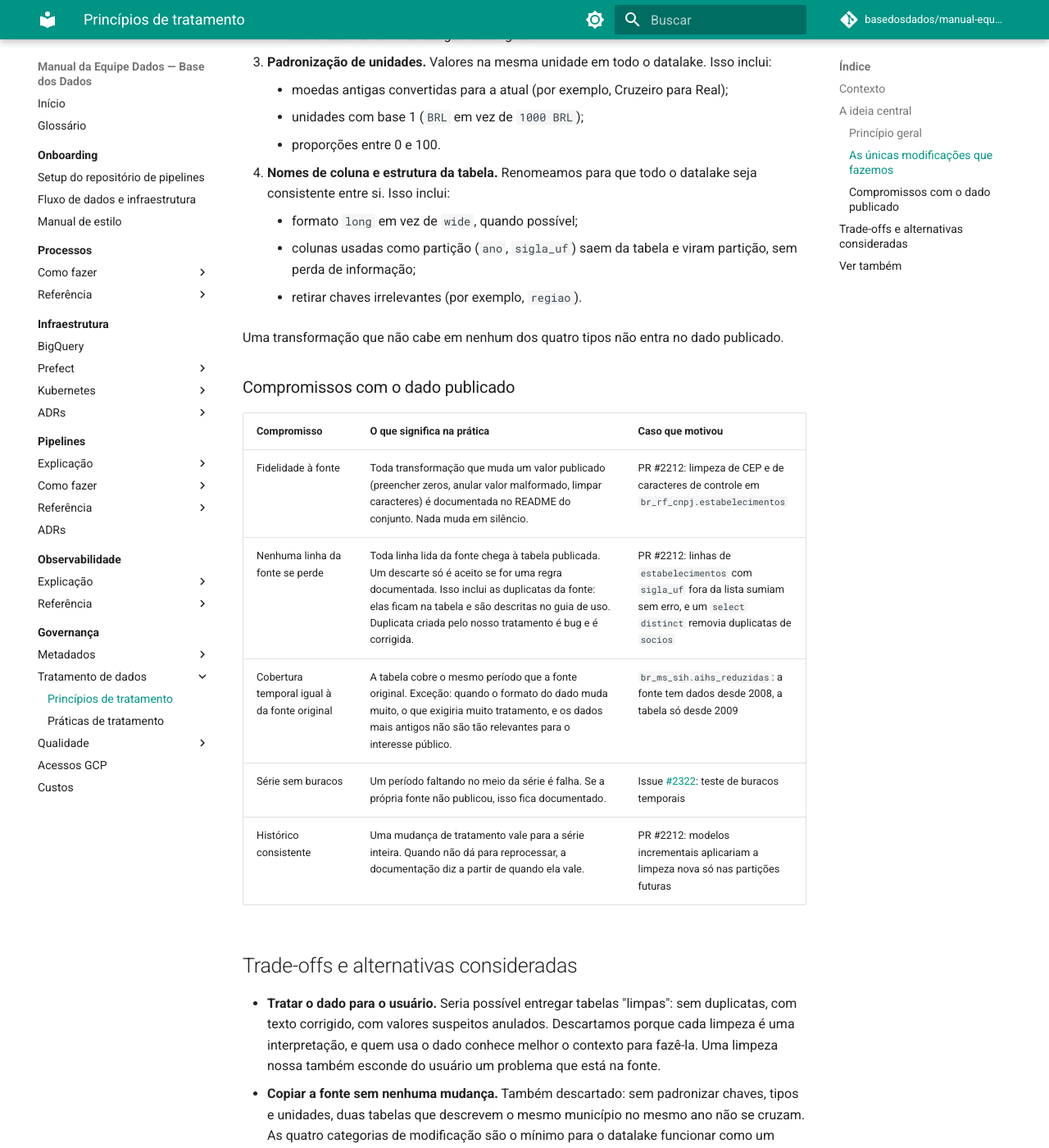
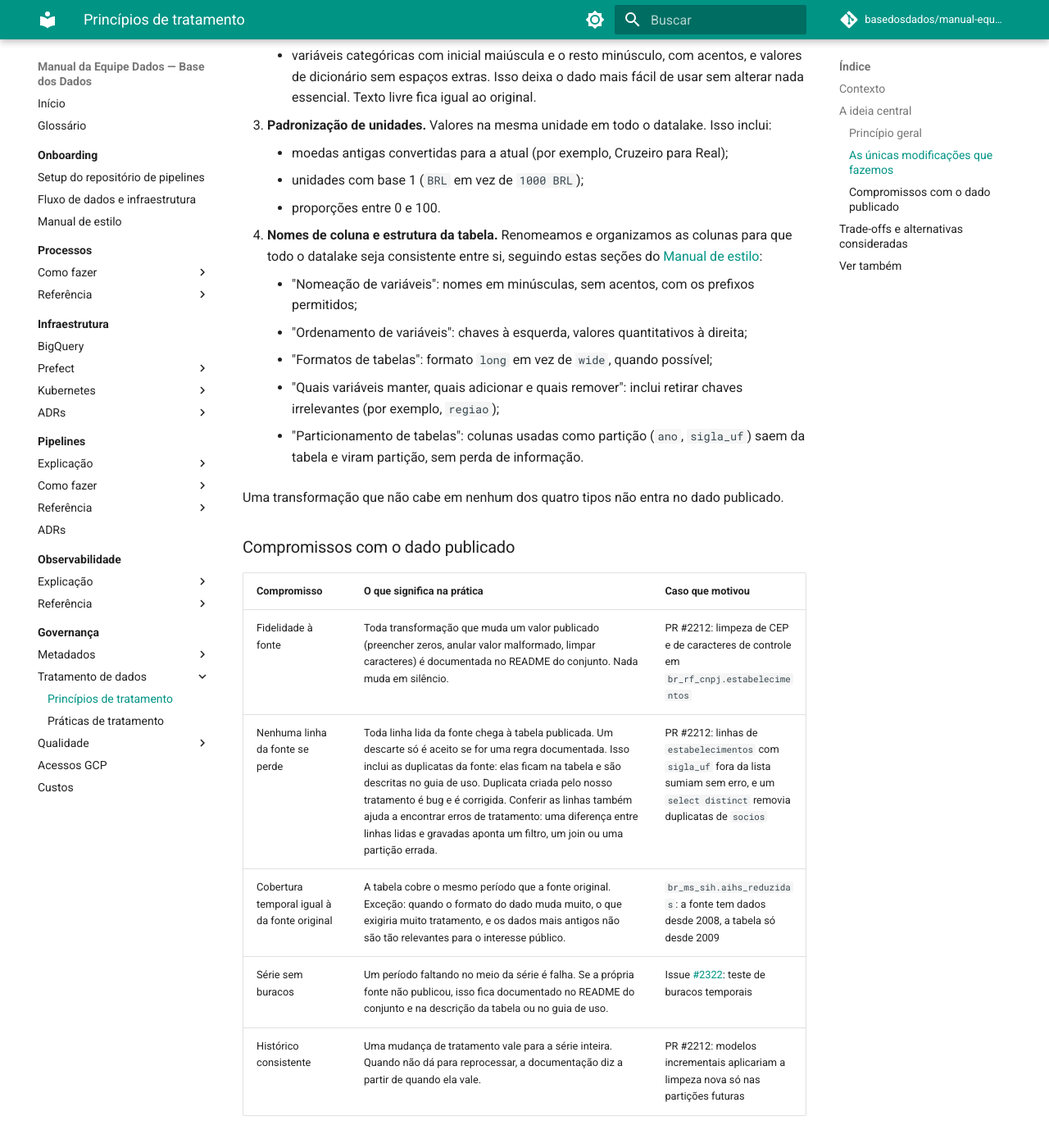
Before and after one commit to basedosdados/manual-equipe-dados, an MkDocs documentation site: the page built from docs/governanca/tratamento-de-dados/explicacao-principios-de-tratamento.md, in a window 1280 px wide and 1400 px high, scrolled down 1187 px. Shown: the whole window at 82% size. Built offline with MkDocs 1.6.1 and Material for MkDocs 9.7.7, drawn with Linux system fonts in a browser that asks for light colours; comment, search, counter and statistics services are not loaded; some of the changed text lies outside the part shown.

Commit message:
docs(governanca): ajustes da revisão nos princípios, práticas e testes dbt

```diff
--- a/docs/governanca/tratamento-de-dados/explicacao-principios-de-tratamento.md
+++ b/docs/governanca/tratamento-de-dados/explicacao-principios-de-tratamento.md
@@ -34,10 +34,13 @@ Toda modificação no dado da fonte cabe em um destes quatro tipos. Os detalhes
       `id_municipio_tse`);
     - tirar os zeros à esquerda de códigos que são só uma lista de categorias (`01` vira `1`) e
       mantê-los quando os dígitos têm significado (CBO, CEP);
-    - remover colunas de nome de entidades que estão em diretórios (por exemplo, `municipio` quando
-      já existe `id_municipio`), para que o nome seja o mesmo em todo o datalake.
-2. **Correção de tipo e formato.** Um código lido como número (por exemplo, `1234.0`) perde o `.0`
-   e passa a `STRING`. Isso inclui:
+    - remover colunas com o nome de uma entidade que já tem diretório. Por exemplo, a tabela não
+      leva a coluna `municipio` quando já tem `id_municipio`: o nome vem do diretório de municípios
+      pelo `id_municipio` e fica escrito do mesmo jeito em todo o datalake.
+2. **Correção de tipo e formato.** Corrigimos o tipo de colunas que a leitura do arquivo da fonte
+   interpretou errado. Por exemplo, um código de município como `3304557` pode ser lido como número
+   decimal e aparecer como `3304557.0`. Como é um código, e não uma quantidade, tiramos o `.0` e
+   guardamos a coluna como texto (`STRING`). Isso inclui:
     - decimal com ponto, data `YYYY-MM-DD`, hora `HH:MM:SS`, datetime ISO-8601 e nulo vazio;
     - variáveis categóricas com inicial maiúscula e o resto minúsculo, com acentos, e valores de
       dicionário sem espaços extras. Isso deixa o dado mais fácil de usar sem alterar nada
@@ -46,12 +49,16 @@ Toda modificação no dado da fonte cabe em um destes quatro tipos. Os detalhes
     - moedas antigas convertidas para a atual (por exemplo, Cruzeiro para Real);
     - unidades com base 1 (`BRL` em vez de `1000 BRL`);
     - proporções entre 0 e 100.
-4. **Nomes de coluna e estrutura da tabela.** Renomeamos para que todo o datalake seja consistente
-   entre si. Isso inclui:
-    - formato `long` em vez de `wide`, quando possível;
-    - colunas usadas como partição (`ano`, `sigla_uf`) saem da tabela e viram partição, sem perda
-      de informação;
-    - retirar chaves irrelevantes (por exemplo, `regiao`).
+4. **Nomes de coluna e estrutura da tabela.** Renomeamos e organizamos as colunas para que todo o
+   datalake seja consistente entre si, seguindo estas seções do
+   [Manual de estilo](https://basedosdados.org/docs/style_data):
+    - "Nomeação de variáveis": nomes em minúsculas, sem acentos, com os prefixos permitidos;
+    - "Ordenamento de variáveis": chaves à esquerda, valores quantitativos à direita;
+    - "Formatos de tabelas": formato `long` em vez de `wide`, quando possível;
+    - "Quais variáveis manter, quais adicionar e quais remover": inclui retirar chaves irrelevantes
+      (por exemplo, `regiao`);
+    - "Particionamento de tabelas": colunas usadas como partição (`ano`, `sigla_uf`) saem da tabela
+      e viram partição, sem perda de informação.
 
 Uma transformação que não cabe em nenhum dos quatro tipos não entra no dado publicado.
 
@@ -60,9 +67,9 @@ Uma transformação que não cabe em nenhum dos quatro tipos não entra no dado
 | Compromisso | O que significa na prática | Caso que motivou |
 |---|---|---|
 | Fidelidade à fonte | Toda transformação que muda um valor publicado (preencher zeros, anular valor malformado, limpar caracteres) é documentada no README do conjunto. Nada muda em silêncio. | PR #2212: limpeza de CEP e de caracteres de controle em `br_rf_cnpj.estabelecimentos` |
-| Nenhuma linha da fonte se perde | Toda linha lida da fonte chega à tabela publicada. Um descarte só é aceito se for uma regra documentada. Isso inclui as duplicatas da fonte: elas ficam na tabela e são descritas no guia de uso. Duplicata criada pelo nosso tratamento é bug e é corrigida. | PR #2212: linhas de `estabelecimentos` com `sigla_uf` fora da lista sumiam sem erro, e um `select distinct` removia duplicatas de `socios` |
+| Nenhuma linha da fonte se perde | Toda linha lida da fonte chega à tabela publicada. Um descarte só é aceito se for uma regra documentada. Isso inclui as duplicatas da fonte: elas ficam na tabela e são descritas no guia de uso. Duplicata criada pelo nosso tratamento é bug e é corrigida. Conferir as linhas também ajuda a encontrar erros de tratamento: uma diferença entre linhas lidas e gravadas aponta um filtro, um join ou uma partição errada. | PR #2212: linhas de `estabelecimentos` com `sigla_uf` fora da lista sumiam sem erro, e um `select distinct` removia duplicatas de `socios` |
 | Cobertura temporal igual à da fonte original | A tabela cobre o mesmo período que a fonte original. Exceção: quando o formato do dado muda muito, o que exigiria muito tratamento, e os dados mais antigos não são tão relevantes para o interesse público. | `br_ms_sih.aihs_reduzidas`: a fonte tem dados desde 2008, a tabela só desde 2009 |
-| Série sem buracos | Um período faltando no meio da série é falha. Se a própria fonte não publicou, isso fica documentado. | Issue [#2322](https://github.com/basedosdados/pipelines/issues/2322): teste de buracos temporais |
+| Série sem buracos | Um período faltando no meio da série é falha. Se a própria fonte não publicou, isso fica documentado no README do conjunto e na descrição da tabela ou no guia de uso. | Issue [#2322](https://github.com/basedosdados/pipelines/issues/2322): teste de buracos temporais |
 | Histórico consistente | Uma mudança de tratamento vale para a série inteira. Quando não dá para reprocessar, a documentação diz a partir de quando ela vale. | PR #2212: modelos incrementais aplicariam a limpeza nova só nas partições futuras |
 
 ## Trade-offs e alternativas consideradas
@@ -70,7 +77,7 @@ Uma transformação que não cabe em nenhum dos quatro tipos não entra no dado
 - **Tratar o dado para o usuário.** Seria possível entregar tabelas "limpas": sem duplicatas, com
   texto corrigido, com valores suspeitos anulados. Descartamos porque cada limpeza é uma
   interpretação, e quem usa o dado conhece melhor o contexto para fazê-la. Uma limpeza nossa também
-  esconde do usuário um problema que está na fonte.
+  pode tirar alguma informação que não sabemos que é relevante para quem usa o dado.
 - **Copiar a fonte sem nenhuma mudança.** Também descartado: sem padronizar chaves, tipos e unidades,
   duas tabelas que descrevem o mesmo município no mesmo ano não se cruzam. As quatro categorias de
   modificação são o mínimo para o datalake funcionar como um conjunto.
```
Also changed, not shown: docs/governanca/qualidade/referencia/testes-dbt-obrigatorios.md (+36 -31 lines), docs/governanca/tratamento-de-dados/referencia-praticas-de-tratamento.md (+3 -3 lines), docs/index.md (+2 -2 lines).
